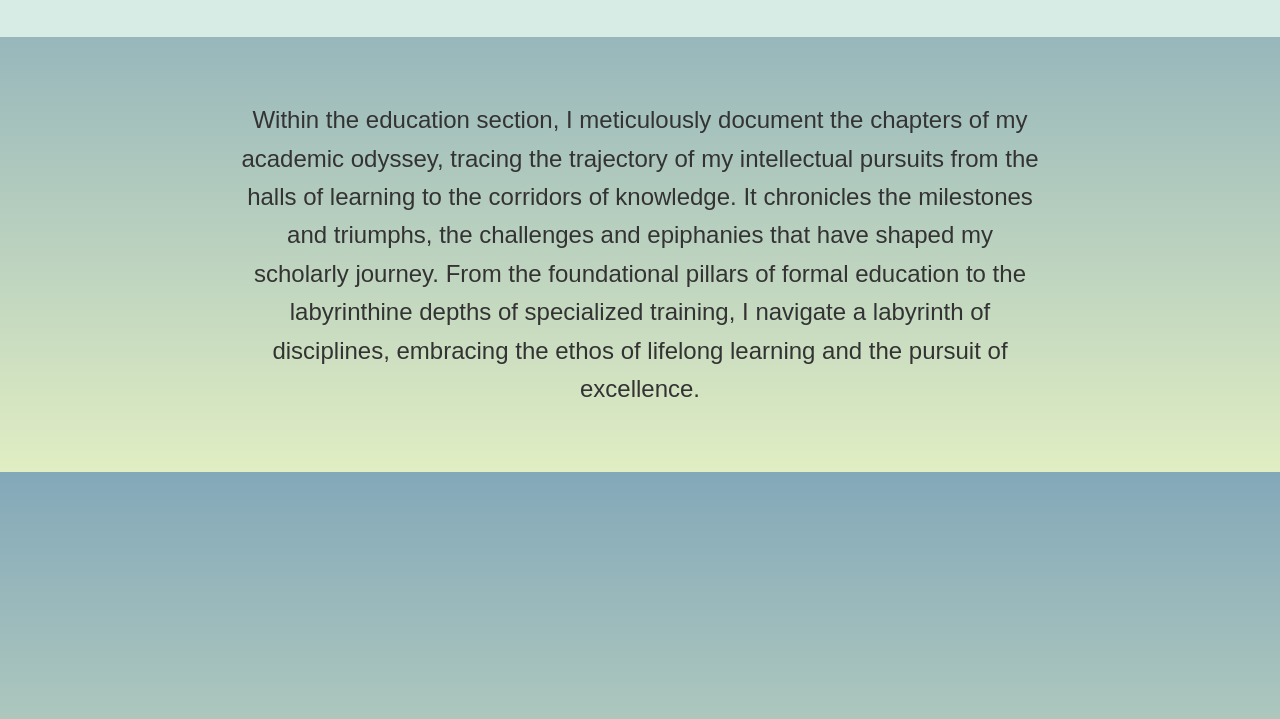
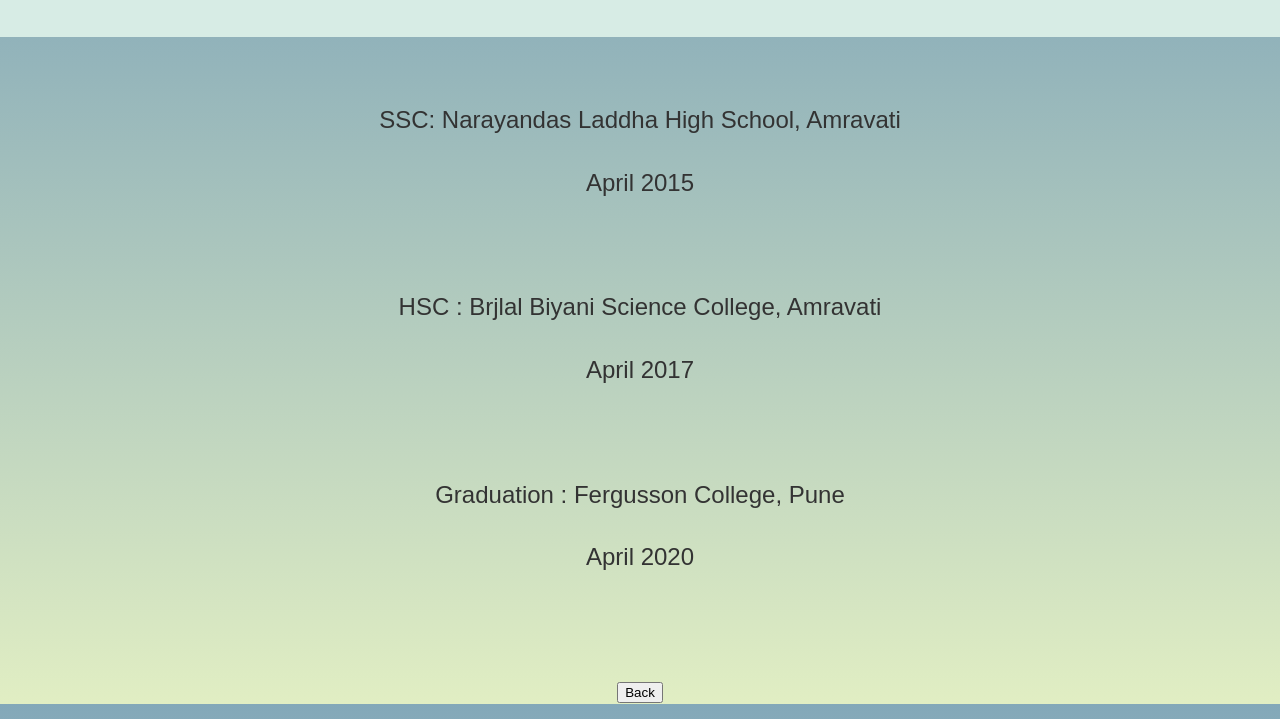
Before and after one commit to MahimaDhomane/Project_Portfolio, a plain HTML site: page education.html in a window 1280 px wide. Shown: the part 81-800 px from the top of the page. Drawn offline with Linux system fonts and the light colour scheme.

Commit message:
Update education.html

```diff
--- a/education.html
+++ b/education.html
@@ -12,9 +12,16 @@
     </header>
     <main class="container">
         <section class="details">
-            <p>Within the education section, I meticulously document the chapters of my academic odyssey, tracing the trajectory of my intellectual pursuits from the halls of learning to the corridors of knowledge. It chronicles the milestones and triumphs, the challenges and epiphanies that have shaped my scholarly journey. From the foundational pillars of formal education to the labyrinthine depths of specialized training, I navigate a labyrinth of disciplines, embracing the ethos of lifelong learning and the pursuit of excellence.
-            </p>
+            <p>SSC:  Narayandas Laddha High School, Amravati</p>
+            <p>April 2015</p><br>
+            <p>HSC : Brjlal Biyani Science College, Amravati</p>
+            <p>April 2017</p><br>
+            <p>Graduation : Fergusson College, Pune</p>
+            <p>April 2020</p><br>
         </section>
+
     </main>
+    <div style="text-align: center;">
+        <a href="demofile.html"> <button class="light-blue">Back</button></a></div>
 </body>
 </html>
```
